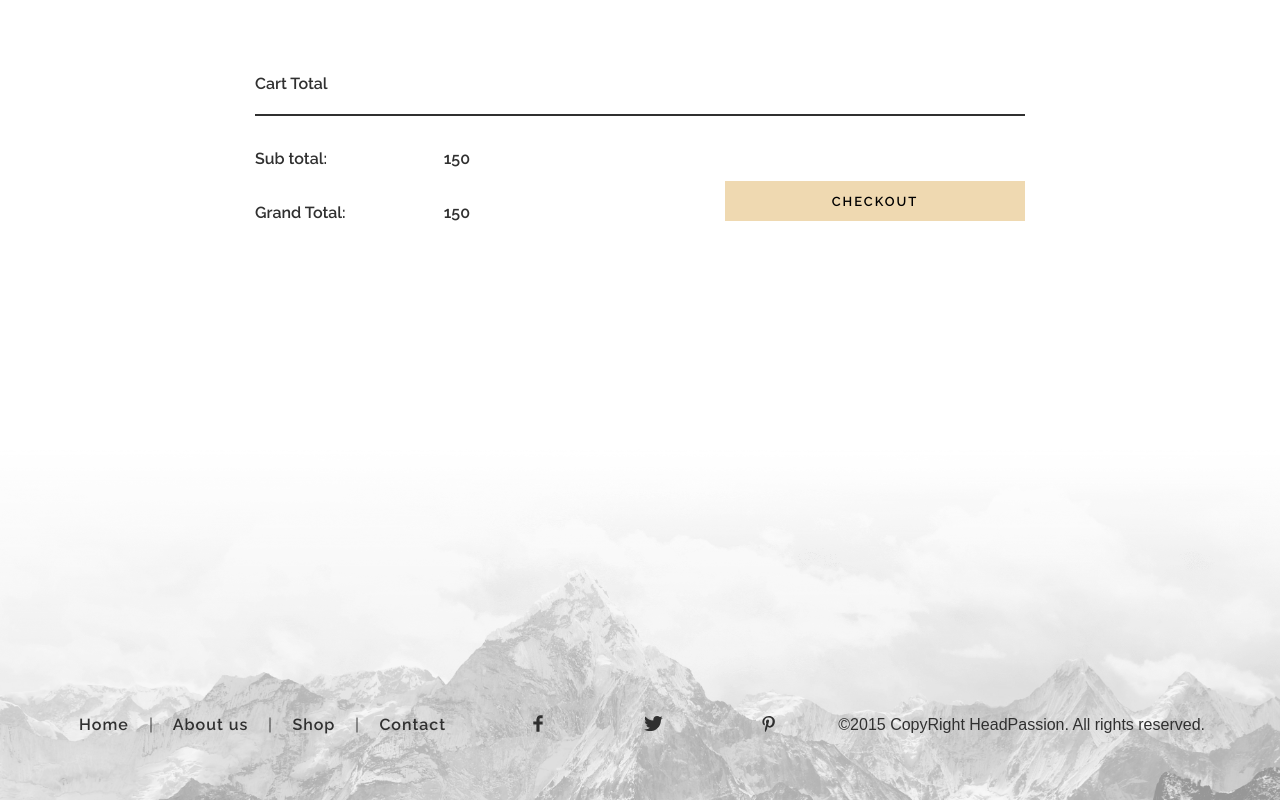
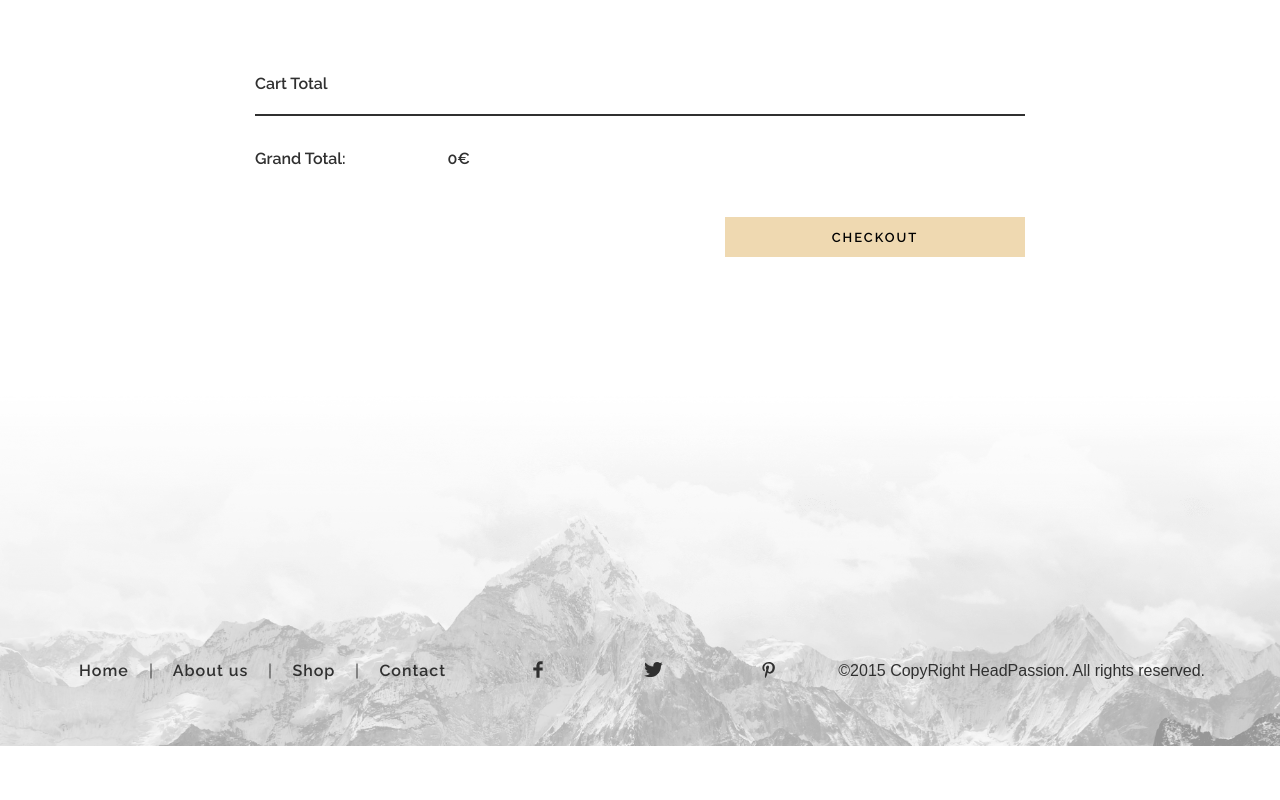
Before and after one commit to avaTzeng/Modern-furniture-project, a Vue app: page /shoppingcart in a window 1280 px wide. Shown: the part 818-1618 px from the top of the page. After the commit the page ends 1564 px from the top, so only its background shows below. Built offline with nearby package versions, Linux system fonts and the light colour scheme; a web font is replaced by a local one.

Commit message:
修改 ShoppingCart.vue 版面結構

```diff
--- a/src/views/ShoppingCart.vue
+++ b/src/views/ShoppingCart.vue
@@ -52,15 +52,9 @@
         <div class="section-shopping-list__content-block">
             <div class="section-shopping-list__content-block-title">Cart Total</div>
             <div class="section-shopping-list__cart-total">
-                <div>
-                    <div class="section-shopping-list__total-detail">
-                        <span>Sub total:</span>
-                        <span>150</span>
-                    </div>
-                    <div class="section-shopping-list__total-detail">
-                        <span>Grand Total:</span>
-                        <span>150</span>
-                    </div>
+                <div class="section-shopping-list__total-detail">
+                    <span>Grand Total:</span>
+                    <span>{{ shoppingCartTotalPrice }}€</span>
                 </div>
                 <button>Checkout</button>
             </div>
@@ -75,6 +69,9 @@
         computed: {
             shoppingCartItems() {
                 return this.$store.getters.getShoppingCartItems;
+            },
+            shoppingCartTotalPrice() {
+                return this.$store.getters.getTotalPrice;
             }
         },
         components: {
@@ -182,12 +179,10 @@
         }
 
         &__cart-total {
-            display: flex;
-            justify-content: space-between;
-            align-items: flex-end;
 
             button {
                 @include size(30rem, 4rem);
+                float: right;
                 border: none;
                 background-color: $color-primary;
                 font-family: $font-family-1;
@@ -208,6 +203,7 @@
             width: 21.5rem;
             display: flex;
             justify-content: space-between;
+            margin-bottom: 5rem;
 
             & span {
                 font-family: $font-family-1;
@@ -216,11 +212,6 @@
                 color: $color-black;
                 line-height: 1;
             }
-
-
-            &:not(:last-child) {
-                margin-bottom: 3.8rem;
-            }
         }
     }
 </style>
```
